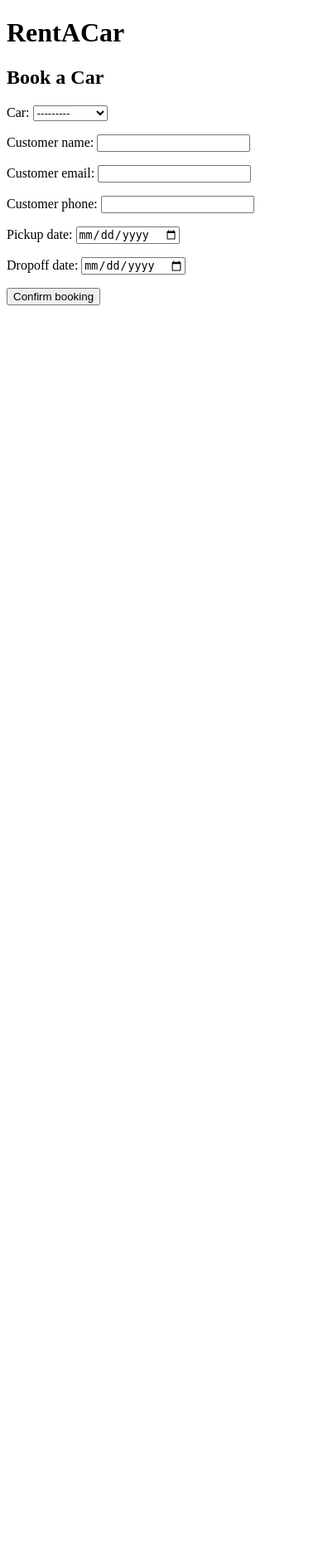
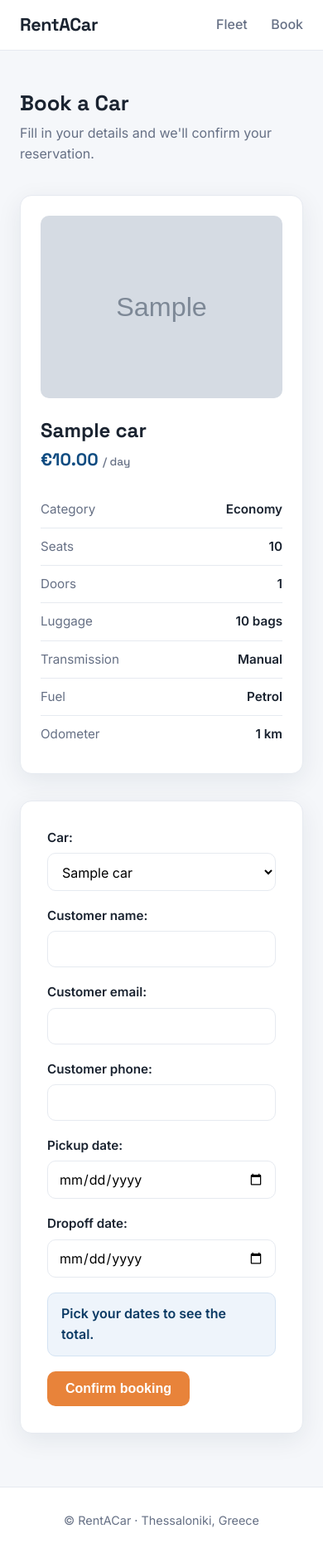
Before and after one commit to thanosgiap/rentacar, a Django app: page /bookings/?car=1 in a window 390 px wide. Shown: the whole page at 83% size. Before the commit the page ends 368 px from the top, so only its background shows below. Run offline with Django 5.2, Linux system fonts and the light colour scheme; tables that the repository leaves empty hold one stand-in row (values such as "Sample post"); grey boxes marked "Sample" are stand-in pictures.

Commit message:
Various UI improvements

```diff
--- a/bookings/admin.py
+++ b/bookings/admin.py
@@ -9,6 +9,7 @@ class BookingAdmin(admin.ModelAdmin):
         "customer_name",
         "pickup_date",
         "dropoff_date",
+        "total_price",
         "status",
     )
     list_filter = ("status", "car")
--- a/bookings/views.py
+++ b/bookings/views.py
@@ -1,6 +1,8 @@
 from django.shortcuts import render, redirect, get_object_or_404
+from fleet.models import Car
 from .forms import BookingForm
 from .models import Booking
+from .services import send_booking_emails
 
 
 def book(request):
@@ -8,10 +10,25 @@ def book(request):
         form = BookingForm(request.POST)
         if form.is_valid():
             booking = form.save()
+            send_booking_emails(booking)
             return redirect("bookings:success", booking_id=booking.id)
+        car_id = request.POST.get("car")
     else:
-        form = BookingForm()
-    return render(request, "bookings/booking_form.html", {"form": form})
+        car_id = request.GET.get("car")
+        initial = {}
+        if car_id:
+            initial["car"] = car_id
+        if request.GET.get("pickup"):
+            initial["pickup_date"] = request.GET.get("pickup")
+        if request.GET.get("dropoff"):
+            initial["dropoff_date"] = request.GET.get("dropoff")
+        form = BookingForm(initial=initial)
+
+    selected_car = Car.objects.filter(id=car_id).first() if car_id else None
+    return render(request, "bookings/booking_form.html", {
+        "form": form,
+        "selected_car": selected_car,
+    })
 
 
 def success(request, booking_id):
--- a/config/urls.py
+++ b/config/urls.py
@@ -16,9 +16,15 @@ Including another URLconf
 """
 from django.contrib import admin
 from django.urls import path, include
+from django.conf import settings
+from django.conf.urls.static import static
 
 urlpatterns = [
     path("admin/", admin.site.urls),
     path("bookings/", include("bookings.urls")),
     path("", include("fleet.urls")),
 ]
+
+
+if settings.DEBUG:
+    urlpatterns += static(settings.MEDIA_URL, document_root=settings.MEDIA_ROOT)
--- /dev/null
+++ b/static/css/style.css
@@ -0,0 +1,303 @@
+/* ---- Design tokens ---- */
+:root {
+    --bg: #f5f7fa;
+    --surface: #ffffff;
+    --ink: #1a2330;
+    --muted: #667085;
+    --primary: #0f4c81;       /* Aegean blue */
+    --primary-dark: #0b3a64;
+    --accent: #e8833a;        /* warm sand */
+    --border: #e6eaf0;
+    --radius: 14px;
+    --shadow: 0 8px 30px rgba(16, 40, 70, 0.08);
+}
+
+/* ---- Base ---- */
+* { box-sizing: border-box; margin: 0; padding: 0; }
+
+body {
+    font-family: "Inter", system-ui, -apple-system, sans-serif;
+    color: var(--ink);
+    background: var(--bg);
+    line-height: 1.6;
+}
+
+h1, h2, h3 {
+    font-family: "Space Grotesk", "Inter", sans-serif;
+    line-height: 1.2;
+}
+
+a { color: var(--primary); text-decoration: none; }
+
+.container {
+    width: 100%;
+    max-width: 1080px;
+    margin: 0 auto;
+    padding: 0 24px;
+}
+
+/* ---- Header / nav ---- */
+.site-header {
+    background: var(--surface);
+    border-bottom: 1px solid var(--border);
+    position: sticky;
+    top: 0;
+    z-index: 10;
+}
+
+.nav {
+    display: flex;
+    align-items: center;
+    justify-content: space-between;
+    height: 68px;
+}
+
+.logo {
+    font-family: "Space Grotesk", sans-serif;
+    font-weight: 700;
+    font-size: 1.35rem;
+    color: var(--ink);
+    letter-spacing: -0.02em;
+}
+
+.nav-links a {
+    margin-left: 24px;
+    color: var(--muted);
+    font-weight: 500;
+}
+
+.nav-links a:hover { color: var(--primary); }
+
+/* ---- Page heading ---- */
+main.container { padding-top: 48px; padding-bottom: 64px; }
+.page-title { font-size: 2rem; margin-bottom: 8px; }
+.page-subtitle { color: var(--muted); margin-bottom: 36px; }
+
+/* ---- Car grid ---- */
+.car-grid {
+    display: grid;
+    grid-template-columns: repeat(auto-fill, minmax(280px, 1fr));
+    gap: 24px;
+}
+
+.car-card {
+    background: var(--surface);
+    border: 1px solid var(--border);
+    border-radius: var(--radius);
+    padding: 24px;
+    box-shadow: var(--shadow);
+    display: flex;
+    flex-direction: column;
+    transition: transform 0.15s ease, box-shadow 0.15s ease;
+}
+
+.car-card:hover {
+    transform: translateY(-4px);
+    box-shadow: 0 14px 40px rgba(16, 40, 70, 0.12);
+}
+
+.car-card h3 { font-size: 1.25rem; margin-bottom: 6px; }
+.car-specs { color: var(--muted); font-size: 0.92rem; margin-bottom: 16px; }
+
+.car-price {
+    font-size: 1.4rem;
+    font-weight: 700;
+    font-family: "Space Grotesk", sans-serif;
+    margin-bottom: 20px;
+}
+.car-price span { font-size: 0.9rem; font-weight: 400; color: var(--muted); }
+
+/* ---- Buttons ---- */
+.btn {
+    display: inline-block;
+    background: var(--primary);
+    color: #fff;
+    padding: 12px 22px;
+    border-radius: 10px;
+    font-weight: 600;
+    border: none;
+    cursor: pointer;
+    font-size: 1rem;
+    text-align: center;
+    transition: background 0.15s ease;
+}
+.btn:hover { background: var(--primary-dark); color: #fff; }
+.btn-accent { background: var(--accent); }
+.btn-accent:hover { background: #d4712a; }
+.car-card .btn { margin-top: auto; }
+
+/* ---- Forms ---- */
+.form-card {
+    background: var(--surface);
+    border: 1px solid var(--border);
+    border-radius: var(--radius);
+    box-shadow: var(--shadow);
+    padding: 32px;
+    max-width: 520px;
+}
+.form-card p { margin-bottom: 18px; }
+.form-card label { display: block; font-weight: 600; margin-bottom: 6px; font-size: 0.95rem; }
+
+.form-card input,
+.form-card select {
+    width: 100%;
+    padding: 11px 13px;
+    border: 1px solid var(--border);
+    border-radius: 10px;
+    font-size: 1rem;
+    font-family: inherit;
+    background: #fff;
+}
+.form-card input:focus,
+.form-card select:focus {
+    outline: none;
+    border-color: var(--primary);
+    box-shadow: 0 0 0 3px rgba(15, 76, 129, 0.12);
+}
+
+.errorlist {
+    list-style: none;
+    color: #c0392b;
+    background: #fdecea;
+    border-radius: 8px;
+    padding: 10px 14px;
+    margin-bottom: 16px;
+    font-size: 0.92rem;
+}
+
+/* ---- Footer ---- */
+.site-footer {
+    border-top: 1px solid var(--border);
+    background: var(--surface);
+    padding: 28px 0;
+    color: var(--muted);
+    font-size: 0.9rem;
+    text-align: center;
+}
+
+.car-photo {
+    width: 100%;
+    height: 160px;
+    object-fit: cover;
+    border-radius: 10px;
+    margin-bottom: 16px;
+}
+
+/* ---- Booking two-column layout ---- */
+.booking-layout {
+    display: grid;
+    grid-template-columns: 1fr 1fr;
+    gap: 32px;
+    align-items: stretch;
+}
+
+.booking-layout .form-card { max-width: none; }
+
+.car-detail {
+    background: var(--surface);
+    border: 1px solid var(--border);
+    border-radius: var(--radius);
+    box-shadow: var(--shadow);
+    padding: 24px;
+}
+
+.car-detail-photo {
+    width: 100%;
+    height: 220px;
+    object-fit: cover;
+    border-radius: 10px;
+    margin-bottom: 18px;
+}
+
+.car-detail h2 { font-size: 1.5rem; margin-bottom: 4px; }
+
+.car-detail-price {
+    font-family: "Space Grotesk", sans-serif;
+    font-size: 1.3rem;
+    font-weight: 700;
+    color: var(--primary);
+    margin-bottom: 20px;
+}
+.car-detail-price span { font-size: 0.85rem; font-weight: 400; color: var(--muted); }
+
+.car-detail-specs { list-style: none; }
+.car-detail-specs li {
+    display: flex;
+    justify-content: space-between;
+    padding: 10px 0;
+    border-bottom: 1px solid var(--border);
+    font-size: 0.95rem;
+}
+.car-detail-specs li:last-child { border-bottom: none; }
+.car-detail-specs li span { color: var(--muted); }
+
+/* ---- Search bar ---- */
+.search-bar {
+    display: flex;
+    gap: 16px;
+    align-items: flex-end;
+    flex-wrap: wrap;
+    background: var(--surface);
+    border: 1px solid var(--border);
+    border-radius: var(--radius);
+    box-shadow: var(--shadow);
+    padding: 20px 24px;
+    margin-bottom: 32px;
+}
+.search-field {
+    display: flex;
+    flex-direction: column;
+    flex: 1;
+    min-width: 160px;
+}
+.search-field label {
+    font-size: 0.85rem;
+    font-weight: 600;
+    color: var(--muted);
+    margin-bottom: 6px;
+}
+.search-field input {
+    padding: 11px 13px;
+    border: 1px solid var(--border);
+    border-radius: 10px;
+    font-size: 1rem;
+    font-family: inherit;
+}
+.search-field input:focus {
+    outline: none;
+    border-color: var(--primary);
+    box-shadow: 0 0 0 3px rgba(15, 76, 129, 0.12);
+}
+.search-bar .btn { height: 46px; }
+.search-result-note {
+    color: var(--muted);
+    margin-bottom: 20px;
+    font-size: 0.95rem;
+}
+.search-error {
+    color: #c0392b;
+    background: #fdecea;
+    border-radius: 8px;
+    padding: 10px 14px;
+    margin-bottom: 20px;
+    font-size: 0.95rem;
+}
+
+.price-estimate {
+    background: #eef4fb;
+    border: 1px solid #d4e3f3;
+    color: var(--primary-dark);
+    border-radius: 10px;
+    padding: 12px 16px;
+    margin-bottom: 18px;
+    font-weight: 600;
+}
+
+@media (max-width: 760px) {
+    .booking-layout { grid-template-columns: 1fr; }
+}
+
+@media (max-width: 560px) {
+    .nav { height: 60px; }
+    .page-title { font-size: 1.6rem; }
+}
--- a/templates/base.html
+++ b/templates/base.html
@@ -1,16 +1,31 @@
+{% load static %}
 <!DOCTYPE html>
 <html lang="en">
 <head>
     <meta charset="UTF-8">
     <meta name="viewport" content="width=device-width, initial-scale=1.0">
     <title>{% block title %}RentACar{% endblock %}</title>
+    <link rel="preconnect" href="https://fonts.googleapis.com">
+    <link href="https://fonts.googleapis.com/css2?family=Inter:wght@400;500;600&family=Space+Grotesk:wght@500;700&display=swap" rel="stylesheet">
+    <link rel="stylesheet" href="{% static 'css/style.css' %}">
 </head>
 <body>
-    <header>
-        <h1>RentACar</h1>
+    <header class="site-header">
+        <div class="container nav">
+            <a href="/" class="logo">RentACar</a>
+            <nav class="nav-links">
+                <a href="/">Fleet</a>
+                <a href="{% url 'bookings:book' %}">Book</a>
+            </nav>
+        </div>
     </header>
-    <main>
+
+    <main class="container">
         {% block content %}{% endblock %}
     </main>
+
+    <footer class="site-footer">
+        <div class="container">© RentACar · Thessaloniki, Greece</div>
+    </footer>
 </body>
 </html>
--- a/templates/bookings/booking_form.html
+++ b/templates/bookings/booking_form.html
@@ -1,13 +1,69 @@
 {% extends "base.html" %}
+{% block title %}Book a Car{% endblock %}
+{% block content %}
+<h1 class="page-title">Book a Car</h1>
+<p class="page-subtitle">Fill in your details and we'll confirm your reservation.</p>
 
-{% block title %}Book a Car{% endblock %}
+<div class="booking-layout">
+    {% if selected_car %}
+    <aside class="car-detail">
+        {% if selected_car.photo %}
+        <img src="{{ selected_car.photo.url }}" alt="{{ selected_car.name }}" class="car-detail-photo">
+        {% endif %}
+        <h2>{{ selected_car.name }}</h2>
+        <p class="car-detail-price">€{{ selected_car.price_per_day }} <span>/ day</span></p>
+        <ul class="car-detail-specs">
+            <li><span>Category</span><strong>{{ selected_car.get_category_display }}</strong></li>
+            <li><span>Seats</span><strong>{{ selected_car.seats }}</strong></li>
+            <li><span>Doors</span><strong>{{ selected_car.doors }}</strong></li>
+            <li><span>Luggage</span><strong>{{ selected_car.luggage }} bags</strong></li>
+            <li><span>Transmission</span><strong>{{ selected_car.get_transmission_display }}</strong></li>
+            <li><span>Fuel</span><strong>{{ selected_car.get_fuel_type_display }}</strong></li>
+            <li><span>Odometer</span><strong>{{ selected_car.mileage_km }} km</strong></li>
+        </ul>
+    </aside>
+    {% endif %}
 
-{% block content %}
-<h2>Book a Car</h2>
+    <div class="form-card">
+        <form method="post">
+            {% csrf_token %}
+            {{ form.as_p }}
+            {% if selected_car %}
+            <div class="price-estimate" id="price-estimate">Pick your dates to see the total.</div>
+            {% endif %}
+            <button type="submit" class="btn btn-accent">Confirm booking</button>
+        </form>
+    </div>
 
-<form method="post">
-    {% csrf_token %}
-    {{ form.as_p }}
-    <button type="submit">Confirm booking</button>
-</form>
+    {% if selected_car %}
+    <script>
+        const rate = {{ selected_car.price_per_day }};
+        const pickup = document.getElementById("id_pickup_date");
+        const dropoff = document.getElementById("id_dropoff_date");
+        const out = document.getElementById("price-estimate");
+
+        function updateTotal() {
+            if (pickup.value && dropoff.value) {
+                const d1 = new Date(pickup.value);
+                const d2 = new Date(dropoff.value);
+                if (d2 < d1) {
+                    out.textContent = "Drop-off can't be before pick-up.";
+                    return;
+                }
+                let days = Math.round((d2 - d1) / 86400000);
+                if (days < 1) days = 1;
+                const label = days + " day" + (days > 1 ? "s" : "");
+                out.textContent = label + " x \u20AC" + rate.toFixed(2) + " = \u20AC" + (days * rate).toFixed(2);
+            } else {
+                out.textContent = "Pick your dates to see the total.";
+            }
+        }
+        pickup.addEventListener("change", updateTotal);
+        dropoff.addEventListener("change", updateTotal);
+        updateTotal();
+    </script>
+    {% endif %}
+
+
+</div>
 {% endblock %}
```
Also changed, not shown: bookings/models.py (+22 -0 lines), bookings/services.py (+38 -0 lines), config/settings.py (+9 -1 lines), fleet/models.py (+12 -0 lines), fleet/views.py (+36 -2 lines), templates/bookings/success.html (+13 -7 lines), templates/fleet/car_list.html (+37 -7 lines), bookings/migrations/0002_booking_total_price.py (added), fleet/migrations/0002_car_photo.py (added), fleet/migrations/0003_car_doors_car_fuel_type_car_luggage_car_mileage_km.py (added), fleet/migrations/0004_car_total_price.py (added), fleet/migrations/0005_remove_car_total_price.py (added).
